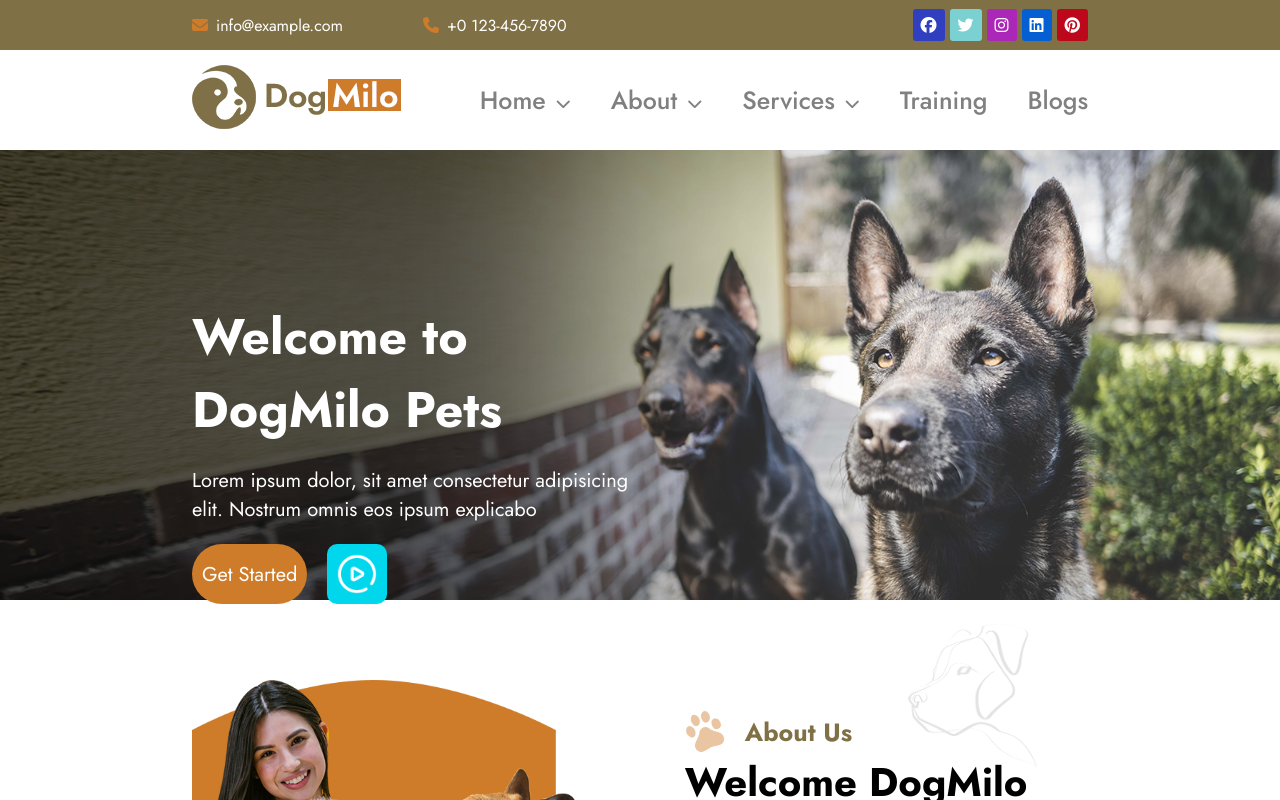
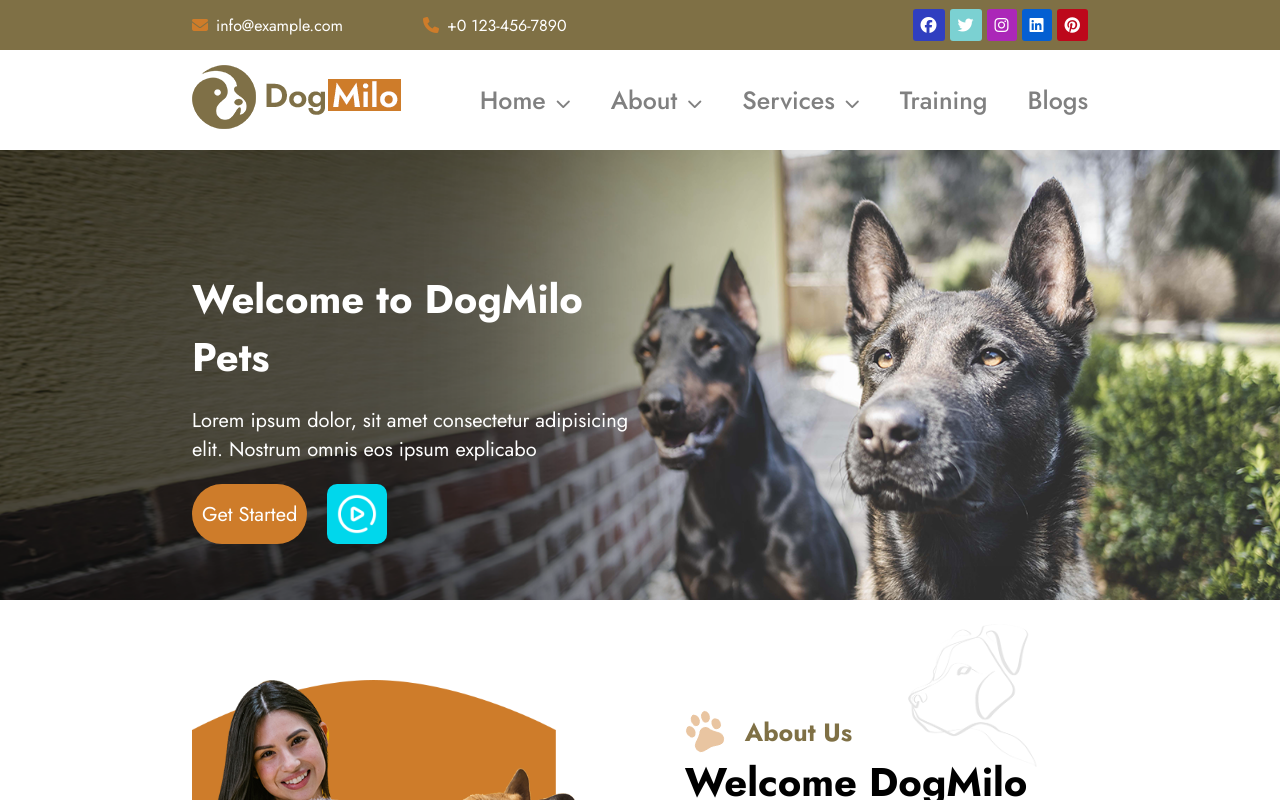
Before and after one commit to FraCuboni/proj-html-vuejs, a Vue app: page / in a window 1280 px wide. Shown: the top 800 px of the page. Built offline with nearby package versions, Linux system fonts and the light colour scheme.

Commit message:
fix: mouseleave header + font-size title jumbo

```diff
--- a/src/components/AppHeader.vue
+++ b/src/components/AppHeader.vue
@@ -5,6 +5,7 @@ export default{
   data() {
     return {
       openDropdown: null,
+      closeTimeout: null,
       menuItems: [
         {
           name: 'Home',
@@ -47,11 +48,17 @@ export default{
 
   methods: {
     openMenu(index) {
+      if (this.closeTimeout) {
+        clearTimeout(this.closeTimeout);
+        this.closeTimeout = null;
+      }
       this.openDropdown = index;
     },
 
     closeMenu() {
-      this.openDropdown = null;
+      this.closeTimeout = setTimeout(() => {
+        this.openDropdown = null;
+      }, 200);
     },
 
     isOpen(index) {
@@ -97,7 +104,7 @@ export default{
         </div>
         <nav>
           <ul>
-            <li v-for="(item, index) in menuItems" :key="index" @mouseover="openMenu(index)">
+            <li v-for="(item, index) in menuItems" :key="index" @mouseover="openMenu(index)" @mouseleave="closeMenu">
               <router-link v-if="item.routeName" :to="{ name: item.routeName }" class="route main-nav">
                 <span>{{ item.name }}</span>
                 <i v-if="item.subMenu.length" class="fa-solid fa-chevron-down"></i>
--- a/src/components/AppJumbo.vue
+++ b/src/components/AppJumbo.vue
@@ -50,7 +50,7 @@ export default{
 
   .cont-jumbo {
     width: 50%;
-    padding-top: 150px;
+    padding-top: 120px;
     color: $white;
 
     h2,
@@ -59,7 +59,7 @@ export default{
     }
 
     h2 {
-      font-size: 50px;
+      font-size: 40px;
     }
 
     h5 {
```
